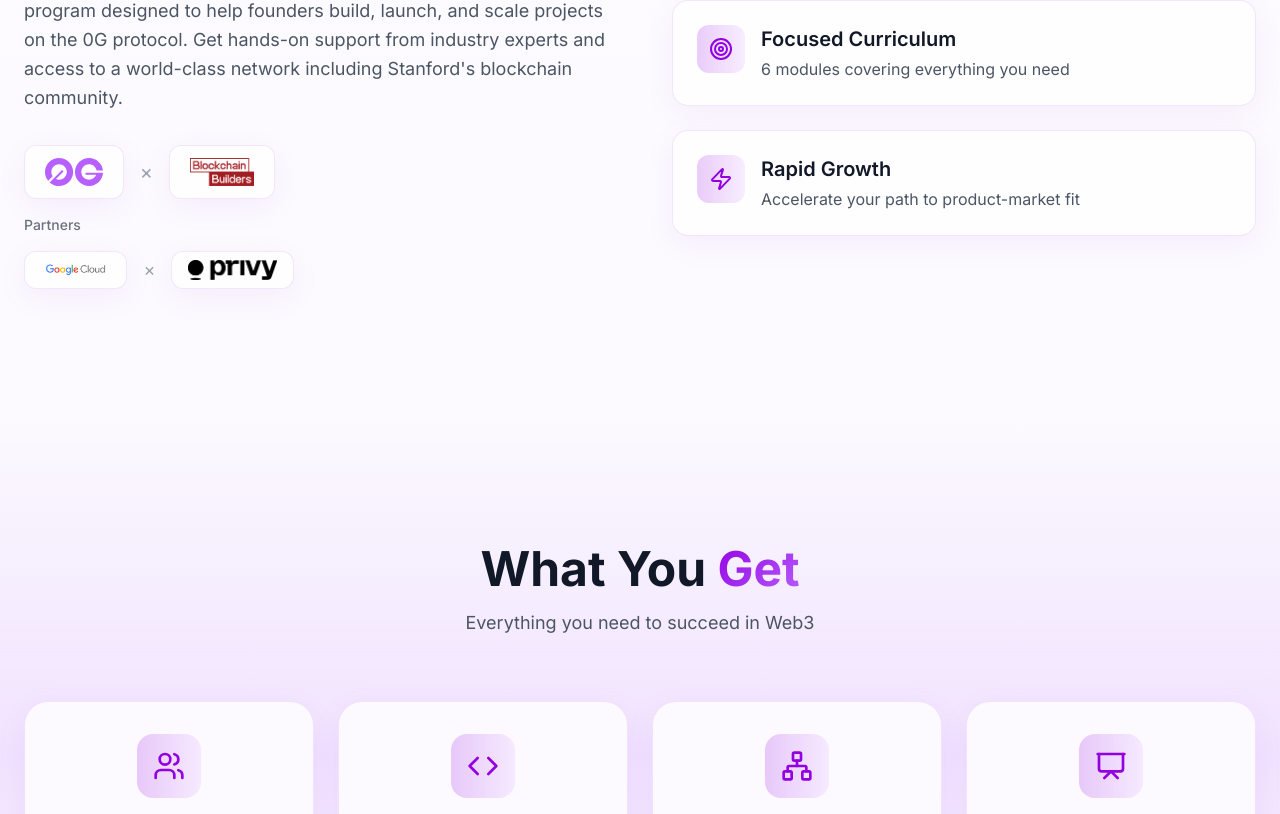
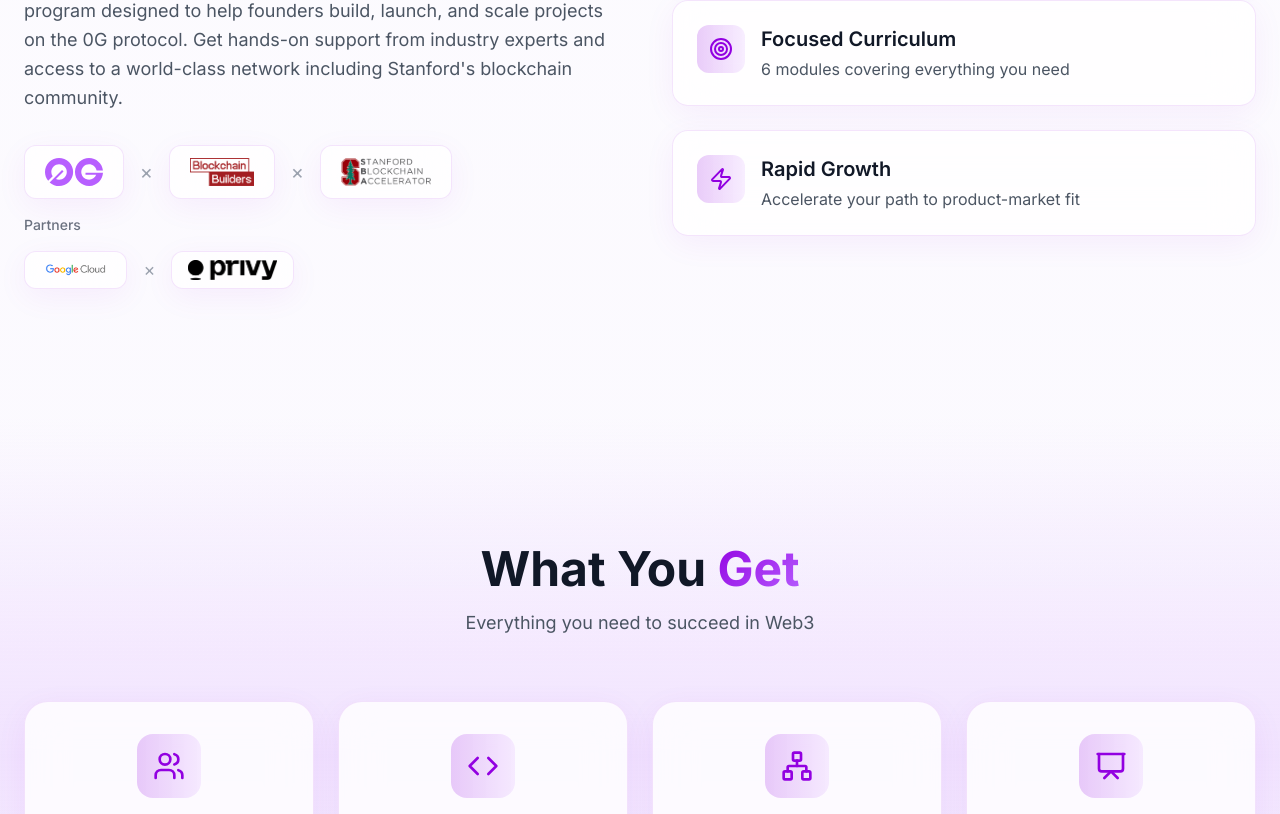
Before and after one commit to udhaykumarbala/stanford-0g-site, a Next.js app: page / in a window 1280 px wide. Shown: the part 1506-2320 px from the top of the page. Built offline with nearby package versions, Linux system fonts and the light colour scheme.

Commit message:
Update dates to 2026, extend deadline to April 17, add SBA partner logo

```diff
--- a/app/layout.tsx
+++ b/app/layout.tsx
@@ -70,8 +70,8 @@ export default function RootLayout({
                 {
                   "@type": "Event",
                   name: "0G Apollo Program - AI Accelerator",
-                  startDate: "2025-04-12",
-                  endDate: "2025-06-27",
+                  startDate: "2026-04-12",
+                  endDate: "2026-06-27",
                   eventAttendanceMode: "https://schema.org/MixedEventAttendanceMode",
                   description: "10-week accelerator from Stanford-backed Blockchain Builders and 0G protocol for Web3 founders building the future of AI infrastructure",
                   organizer: {
--- a/components/Hero.tsx
+++ b/components/Hero.tsx
@@ -103,7 +103,7 @@ export default function Hero() {
                 <span className="animate-ping absolute inline-flex h-full w-full rounded-full bg-brand-purple-400 opacity-75"></span>
                 <span className="relative inline-flex rounded-full h-2 w-2 bg-brand-purple-500"></span>
               </span>
-              <span className="text-sm text-gray-600 font-medium">Application deadline: 10th April</span>
+              <span className="text-sm text-gray-600 font-medium">Application deadline: 17th April</span>
             </div>
           </div>
         </motion.div>
--- a/components/ProgramOverview.tsx
+++ b/components/ProgramOverview.tsx
@@ -51,7 +51,7 @@ export default function ProgramOverview() {
 
             {/* Partner Logos */}
             <div className="space-y-4">
-              <div className="flex items-center gap-4">
+              <div className="flex items-center gap-4 flex-wrap">
                 <div className="glass px-5 py-3 rounded-xl flex items-center justify-center">
                   <Image
                     src="/0G-Logo-Purple_Hero.svg"
@@ -71,6 +71,21 @@ export default function ProgramOverview() {
                     className="h-7 w-auto"
                   />
                 </div>
+                <span className="text-gray-400 text-xl">×</span>
+                <a
+                  href="https://sba.sites.stanford.edu/"
+                  target="_blank"
+                  rel="noopener noreferrer"
+                  className="glass px-5 py-3 rounded-xl flex items-center justify-center hover:shadow-md transition-shadow"
+                >
+                  <Image
+                    src="/sba-logo.png"
+                    alt="Stanford Blockchain Accelerator"
+                    width={200}
+                    height={62}
+                    className="h-7 w-auto"
+                  />
+                </a>
               </div>
               <p className="text-sm text-gray-500 font-medium mt-2">Partners</p>
               <div className="flex items-center gap-4">
--- a/components/Timeline.tsx
+++ b/components/Timeline.tsx
@@ -47,7 +47,7 @@ export default function Timeline() {
           <div className="inline-flex items-center gap-2 glass px-4 py-2 rounded-full">
             <Calendar className="text-brand-purple-500" size={16} />
             <span className="text-sm text-gray-600 font-medium">
-              April 12 – June 27, 2025
+              April 12 – June 27, 2026
             </span>
           </div>
         </motion.div>
```
Also changed, not shown: public/sba-logo.png (added).
